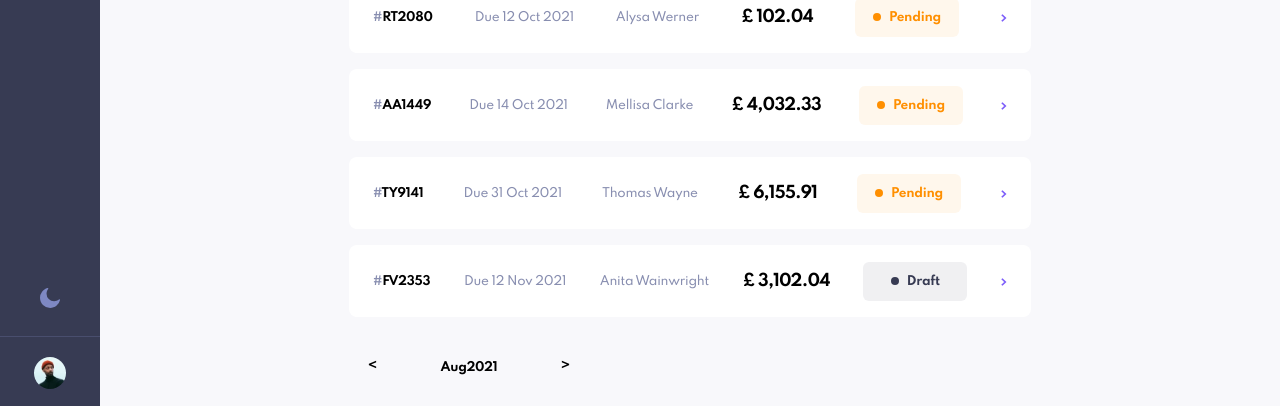
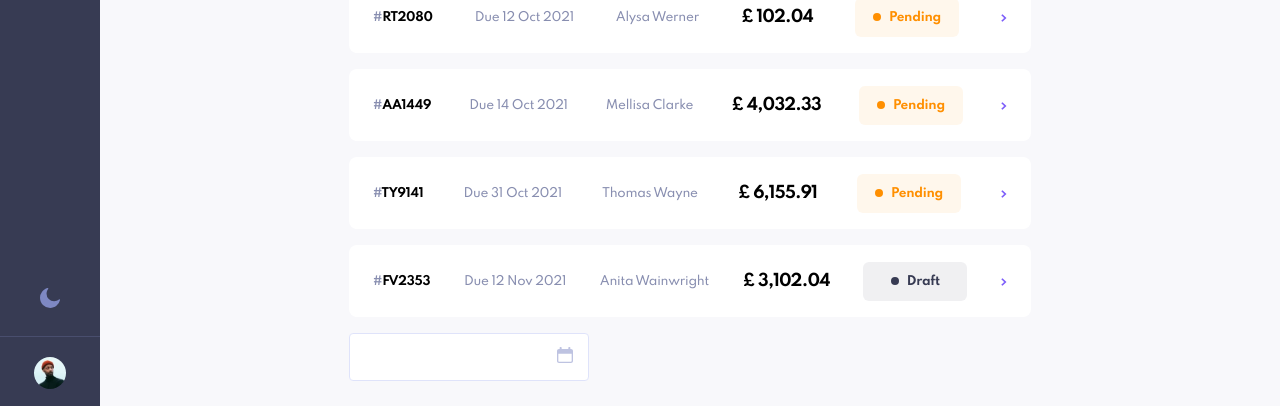
Before and after one commit to dkdurden/invoice-app, a Next.js app: page / in a window 1280 px wide. Shown: the part 391-797 px from the top of the page. Built offline with nearby package versions, Linux system fonts and the light colour scheme.

Commit message:
Work on date picker component

```diff
--- a/components/DatePicker/DatePicker.js
+++ b/components/DatePicker/DatePicker.js
@@ -1,30 +1,74 @@
+import Image from "next/image";
 import React from "react";
 import cn from "classnames";
 
 import styles from "./DatePicker.module.scss";
+import { processDate } from "../../utilities/processDate";
+import { focusElement, unfocusElement } from "../../utilities/dom";
+
+const DateContext = React.createContext();
 
 export function DatePicker() {
-  const [date, setDate] = React.useState({
-    day: "",
-    month: "",
-    year: "",
-  });
+  return (
+    <DateProvider>
+      <div className={styles.container}>
+        <Input />
+        <PopupBox />
+      </div>
+    </DateProvider>
+  );
+}
 
-  React.useEffect(() => {
-    const now = new Date("August 2021");
+function DateProvider({ children }) {
+  const initialState = {
+    date: new Date(),
+  };
 
-    console.log(now.getDay() + 1);
+  // const day = e.target.innerText;
+  // setDate((prevState) => {
+  //   const current = new Date(prevState);
+  //   current.setDate(day);
+  //   return current;
+  // });
 
-    setDate({
-      day: now.getDate(),
-      month: now.getMonth() + 1,
-      year: now.getFullYear(),
-    });
-  }, []);
+  function reducer(state, action) {
+    switch (action.type) {
+      case "increment_month": {
+        const currentDate = new Date(state.date);
+        const currentMonth = currentDate.getMonth();
 
-  function createDateArray(date) {
-    const ret = [];
-    const currentDate = date ? new Date(date) : new Date("August 2021");
+        return {
+          date: currentDate.setMonth(currentMonth + 1),
+        };
+      }
+      case "decrement_month": {
+        const currentDate = new Date(state.date);
+        const currentMonth = currentDate.getMonth();
+
+        return {
+          date: currentDate.setMonth(currentMonth - 1),
+        };
+      }
+      case "set_date": {
+        const { date } = action.payload;
+        const currentDate = new Date(state.date);
+
+        return {
+          date: currentDate.setDate(date),
+        };
+      }
+
+      default:
+        break;
+    }
+  }
+
+  const activeIndexRef = React.useRef(-1);
+  const [state, dispatch] = React.useReducer(reducer, initialState);
+
+  const createDateArray = React.useCallback(() => {
+    const dateArray = [];
+    const currentDate = new Date(state.date);
 
     // Preserve initial values
     const initialDate = new Date(currentDate);
@@ -34,60 +78,198 @@ export function DatePicker() {
     currentDate.setDate(1);
     const dayOfWeek = currentDate.getDay();
 
-    const start = 1 - dayOfWeek;
-    currentDate.setDate(start);
+    let date = 1 - dayOfWeek;
+    currentDate.setDate(date);
 
-    while (ret.length < 35) {
+    for (let i = 0; i < 42; i++) {
       const currentDay = currentDate.getDate();
+
       const disabled = initialMonth !== currentDate.getMonth();
       const active = initialDate.toDateString() === currentDate.toDateString();
-      ret.push({ day: currentDay, disabled, active });
+
+      if (active) activeIndexRef.current = i;
+
+      dateArray.push({ date, day: currentDay, disabled, active });
+
       currentDate.setDate(currentDay + 1);
+      date++;
     }
 
-    return ret;
+    return dateArray;
+  }, [state.date]);
+
+  const value = {
+    date: state.date,
+    dispatch,
+    createDateArray,
+    activeIndexRef,
+  };
+
+  return <DateContext.Provider value={value}>{children}</DateContext.Provider>;
+}
+
+function Input() {
+  return (
+    <div className={styles.inputContainer}>
+      <input type="text" />
+      <div className={styles.calendarContainer}>
+        <div className={styles.calendar}>
+          <Image src="/icon-calendar.svg" alt="" height="16" width="16" />
+        </div>
+      </div>
+    </div>
+  );
+}
+
+function PopupBox() {
+  const { date, dispatch, activeIndexRef } = React.useContext(DateContext);
+
+  return (
+    <div className={styles.popupBox}>
+      <div className={styles.header}>
+        <button onClick={() => dispatch({ type: "decrement_month" })}>
+          <Image src="/icon-arrow-left.svg" alt="" width={"6"} height={"8"} />
+        </button>
+
+        <div>
+          <span className="h4">{processDate(date, false)}</span>
+        </div>
+
+        <button onClick={() => dispatch({ type: "increment_month" })}>
+          <Image src="/icon-arrow-right.svg" alt="" width={"6"} height={"8"} />
+        </button>
+      </div>
+
+      <Grid date={date} />
+    </div>
+  );
+}
+
+function Grid({ date }) {
+  const { dispatch, createDateArray, activeIndexRef } =
+    React.useContext(DateContext);
+
+  const gridRef = React.useRef(null);
+
+  React.useEffect(() => {
+    if (!gridRef.current) return;
+
+    const focusDayBox = (newIndex) => {
+      const currentDay = gridRef.current.querySelector(
+        `#day-box-${activeIndexRef.current}`
+      );
+
+      // No index passed in so focus the current day box
+      if (!newIndex) {
+        return focusElement(currentDay, styles.active);
+      }
+
+      const newDay = gridRef.current.querySelector(`#day-box-${newIndex}`);
+
+      if (newDay && !newDay.disabled) {
+        unfocusElement(currentDay, styles.active);
+        focusElement(newDay, styles.active);
+        activeIndexRef.current = newIndex;
+      }
+    };
+
+    focusDayBox();
+
+    const handleKeyDown = (e) => {
+      switch (e.code) {
+        case "ArrowUp":
+          e.preventDefault();
+          focusDayBox(activeIndexRef.current - 7);
+          return;
+
+        case "ArrowDown":
+          e.preventDefault();
+          focusDayBox(activeIndexRef.current + 7);
+          return;
+
+        case "ArrowLeft":
+          e.preventDefault();
+          focusDayBox(activeIndexRef.current - 1);
+          return;
+
+        case "ArrowRight":
+          e.preventDefault();
+          focusDayBox(activeIndexRef.current + 1);
+          return;
+
+        case "Home":
+          return;
+
+        case "Enter":
+        case "Space":
+          e.preventDefault();
+
+          const currentDay = selectDayBox(activeIndexRef.current);
+          dispatch({
+            type: "set_date",
+            payload: {
+              day: currentDay.innerText,
+            },
+          });
+
+          // handle more accessible behavior
+
+          return;
+        default:
+          console.log(e.code);
+          return;
+      }
+    };
+
+    window.addEventListener("keydown", handleKeyDown);
+    return () => {
+      window.removeEventListener("keydown", handleKeyDown);
+    };
+
+    // Refs are static and safe to include for the sake of exhaustive deps
+    // https://github.com/facebook/react/issues/20752#issuecomment-790055486
+  }, [activeIndexRef, dispatch]);
+
+  function selectDayBox(index) {
+    return gridRef.current.querySelector(`#day-box-${index}`);
   }
 
   return (
-    <div className={styles.container}>
-      <div className={styles.header}>
-        <button
-          onClick={() =>
-            setDate((date) => {
-              const newDate = date;
-              newDate.setMonth(date.getMonth() - 1);
-              return newDate;
-            })
+    <div className={styles.grid} ref={gridRef}>
+      {createDateArray(date).map((day, index) => {
+        return <DayBox day={day} key={index} index={index} />;
+      })}
+    </div>
+  );
 }
-        >
-          {"<"}
-        </button>
 
-        <div>
-          <span className="h4">Aug</span>
-          <span className="h4">2021</span>
-        </div>
+function DayBox({ day, index }) {
+  const { dispatch } = React.useContext(DateContext);
 
-        <button>{">"}</button>
-      </div>
-      <div className={styles.grid}>
-        {createDateArray().map((day, index) => {
+  function handleClick(e) {
+    if (e.target.disabled) return;
+
+    // const day = e.target.innerText;
+    const { date } = e.target.dataset;
+
+    dispatch({
+      type: "set_date",
+      payload: {
+        date,
+      },
+    });
+  }
+
   return (
     <button
-              className={cn(
-                styles.day,
-                "h4",
-                day.active ? styles.active : null
-              )}
+      className={cn(styles.day, "h4", day.disabled ? styles.disabled : null)}
       key={index}
       id={`day-box-${index}`}
       disabled={day.disabled}
+      data-date={day.date}
+      onClick={handleClick}
     >
       {day.day}
     </button>
   );
-        })}
-      </div>
-    </div>
-  );
 }
--- a/components/DatePicker/DatePicker.module.scss
+++ b/components/DatePicker/DatePicker.module.scss
@@ -1,19 +1,49 @@
 @use "../../styles/variables" as v;
 
 .container {
+  max-width: 240px;
+}
+
+.popupBox {
+  height: 243px;
   padding: 1.5rem 1.1875rem 2rem;
-  max-width: 240px;
-  height: 243px;
 }
+
+.inputContainer {
+  position: relative;
+
+  input {
+    width: 100%;
+  }
+}
+
+.calendarContainer {
+  position: absolute;
+  display: inline-block;
+  top: 0;
+  left: 0;
+  height: 100%;
+  width: 100%;
+  display: flex;
+  justify-content: flex-end;
+  align-items: center;
+  pointer-events: none;
+}
+
+.calendar {
+  margin-right: 1rem;
+}
+
 .header {
   display: flex;
   justify-content: space-between;
   margin-bottom: 2rem;
+  max-width: 240px;
 }
 
 .grid {
   display: grid;
-  grid-template: repeat(5, 16px) / repeat(7, 16px);
+  grid-template: repeat(6, 16px) / repeat(7, 16px);
   gap: 16px 15px;
   justify-items: center;
 }
@@ -21,7 +51,8 @@
 .day {
   text-align: center;
 
-  &.active {
+  &.active,
+  &:focus {
     color: v.$purple-dark;
   }
 }
--- /dev/null
+++ b/utilities/dom.js
@@ -0,0 +1,8 @@
+export function focusElement(element, focusedStyle) {
+  element.focus();
+  element.classList.add(focusedStyle);
+}
+
+export function unfocusElement(element, focusedStyle) {
+  element.classList.remove(focusedStyle);
+}
--- a/utilities/processDate.js
+++ b/utilities/processDate.js
@@ -1,10 +1,15 @@
 /**
- * Take in a date and convert it to the format 01 Jan 1999
+ * Take in a date and convert it to the format 'DD MMM YYYY' or 'MMM YYYY'
  * @param {*} date A date to be passed to Date()
- * @returns A new date of the format: day month year
+ * @param {*} includeDay A boolean to specify whether or not to include the day
+ * @returns A new date of the format: (DD)? MMM YYYY
  */
-export function processDate(date) {
+export function processDate(date, includeDay = true) {
   const [, month, day, year] = new Date(date).toDateString().split(" ");
 
-  return `${day} ${month} ${year}`;
+  const dateString = includeDay
+    ? `${day} ${month} ${year}`
+    : `${month} ${year}`;
+
+  return dateString;
 }
```
Lines whose indentation alone changed are shown as unchanged.
